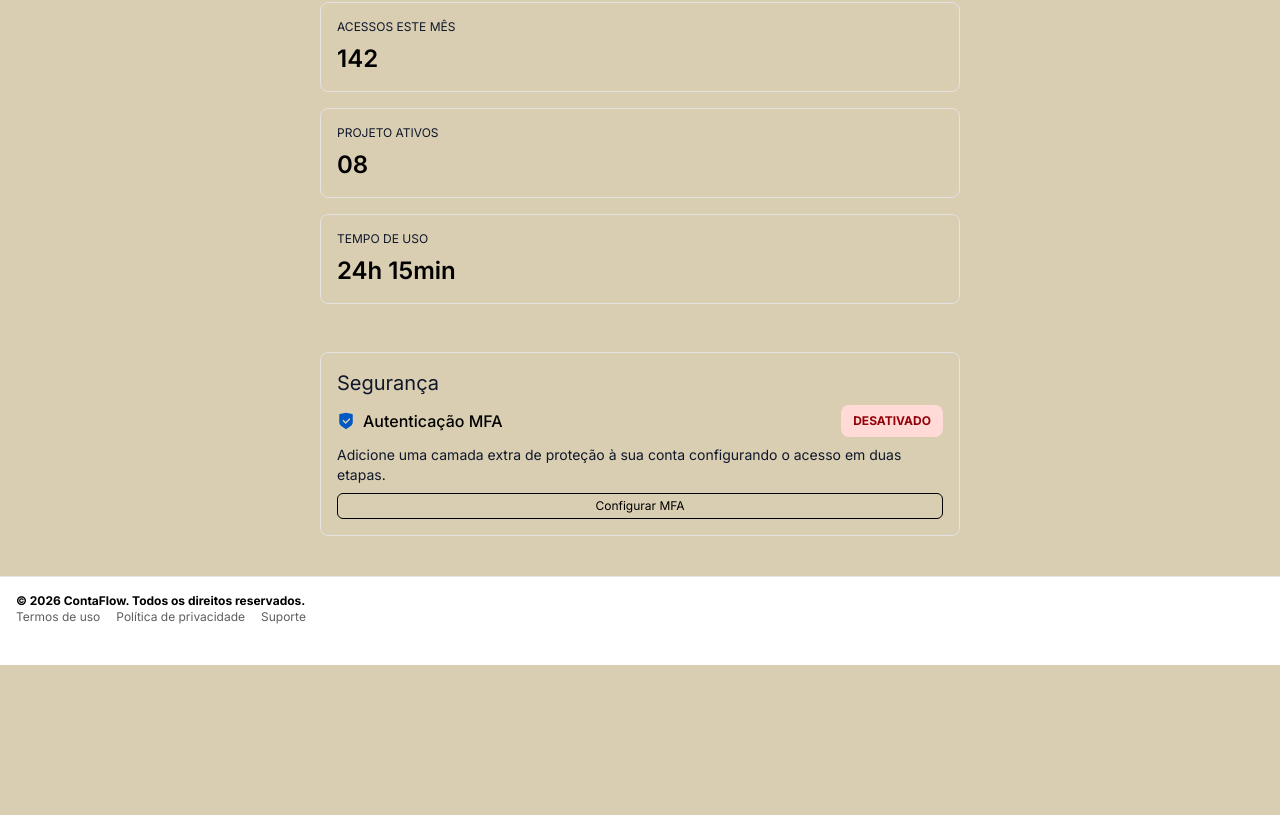
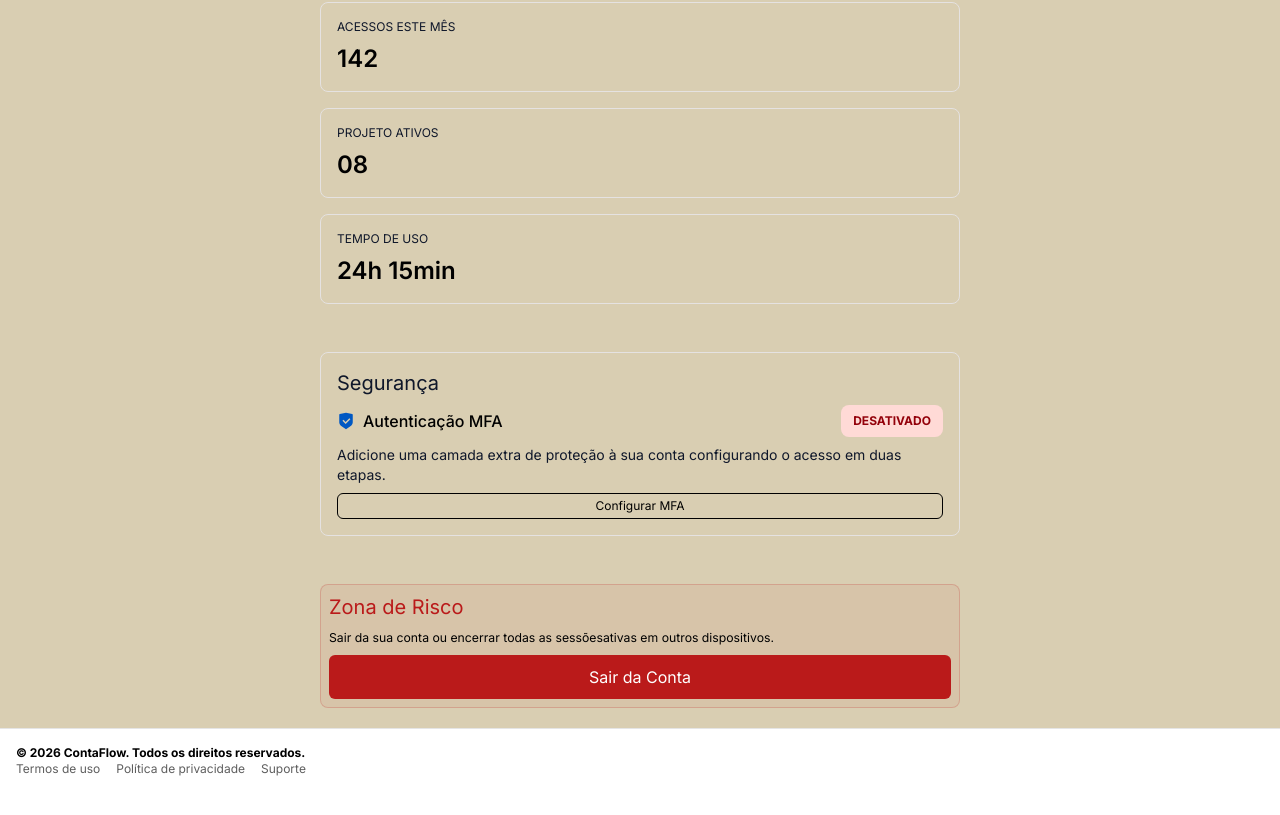
Before and after one commit to AdrianoATBS/conta-flow, a Next.js app: page / in a window 1280 px wide. Shown: the part 583-1398 px from the top of the page. Before the commit the page ends 1248 px from the top, so only its background shows below. Built offline with nearby package versions, Linux system fonts and the light colour scheme.

Commit message:
feat(painel): adiciona seção para sair da conta

```diff
--- a/src/features/painel/painelPage/PainelPage.tsx
+++ b/src/features/painel/painelPage/PainelPage.tsx
@@ -4,6 +4,7 @@ import HeaderPainel from "./components/HeaderPainel";
 import InformacoesPessoais from "./components/InformacoesPessoais";
 import SecaoSegura from "./components/SecaoSegura";
 import SecaoStatus from "./components/SecaoStatus";
+import ZonaPerigo from "./components/ZonaPerigo";
 
 export default function PainelPage(){
     return(
@@ -18,6 +19,7 @@ export default function PainelPage(){
             <InformacoesPessoais />
             <SecaoStatus />
             <SecaoSegura />
+            <ZonaPerigo />
             </div>
             <FooterGenerico
                 paragrafo="ContaFlow. Todos os direitos reservados."
--- /dev/null
+++ b/src/features/painel/painelPage/components/ZonaPerigo.tsx
@@ -0,0 +1,13 @@
+import { BotaoGenerico } from "@/shared/components/ui";
+
+export default function ZonaPerigo(){
+    return(
+        <section className="w-full flex flex-col gap-2 border
+         border-[#BA1A1A]/20 bg-[#BA1A1A]/5 px-2 py-2 mb-5 rounded-lg">
+            <h2 className="text-xl text-[#BA1A1A]">Zona de Risco</h2>
+            <p className="text-[0.765rem] text-texto]">Sair da sua conta ou encerrar todas as sessõesativas em outros dispositivos.</p>
+
+            <BotaoGenerico texto="Sair da Conta"  className="bg-[#BA1A1A] active:scale-95"/>
+        </section>
+    )
+}
```
